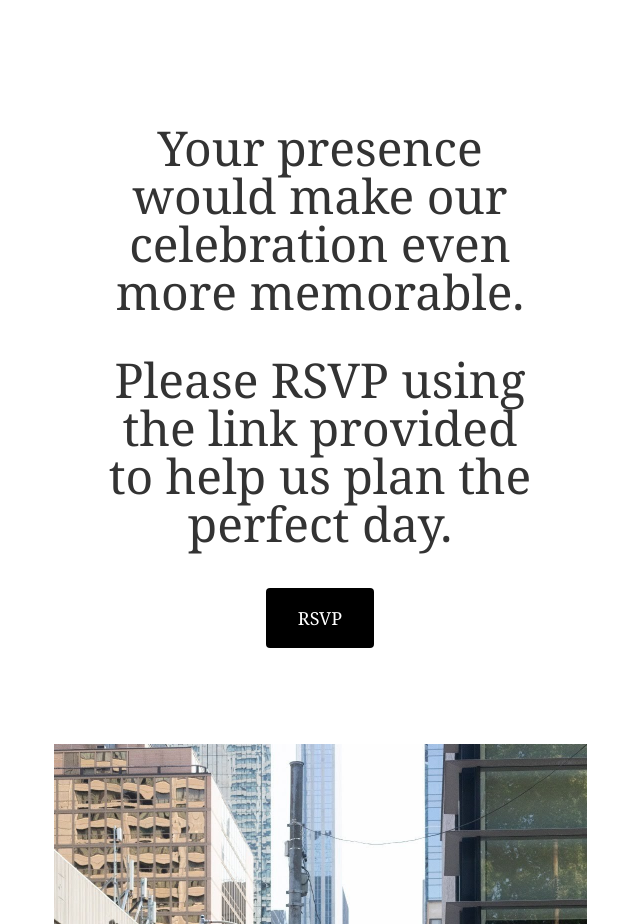
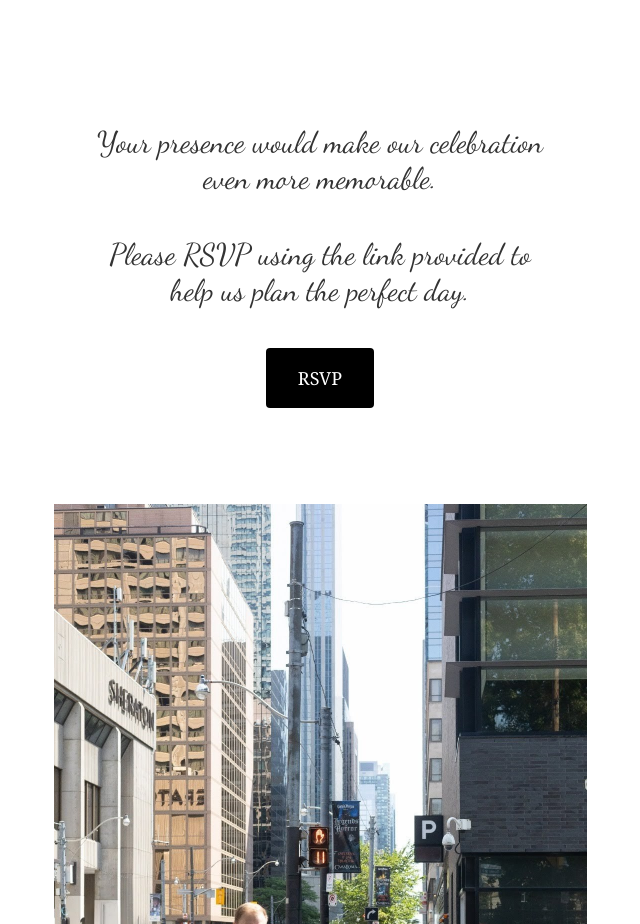
Before and after one commit to Denomz144/Jessica-Francois-Wedding, a React (Vite) app in the folder wedding-website/: page / in a window 1280 px wide. Shown: the part 4060-4984 px from the top of the page, without its empty margins (320-960 px from the left). Built offline with nearby package versions, Linux system fonts and the light colour scheme.

Commit message:
Update RSVPButtonSection.tsx

```diff
--- a/wedding-website/src/components/RSVPButtonSection.tsx
+++ b/wedding-website/src/components/RSVPButtonSection.tsx
@@ -43,10 +43,10 @@ const RSVPButtonSection: React.FC = () => {
       {/* Esta sección se mostrará solo en pantallas pequeñas (sm:) */}
       <div className="flex items-center justify-center w-full h-full px-8 md:px-0">
         <div className="max-w-md mx-auto text-center">
-          <p className="text-2xl md:text-5xl font-serif mb-10">
+          <p className="font-dancing text-2xl md:text-3xl mb-10">
             Your presence would make our celebration even more memorable.
           </p>
-          <p className="text-2xl md:text-5xl font-serif mb-10">
+          <p className="font-dancing text-2xl md:text-3xl mb-10">
             Please RSVP using the link provided to help us plan the perfect day.
           </p>
           <button
```
